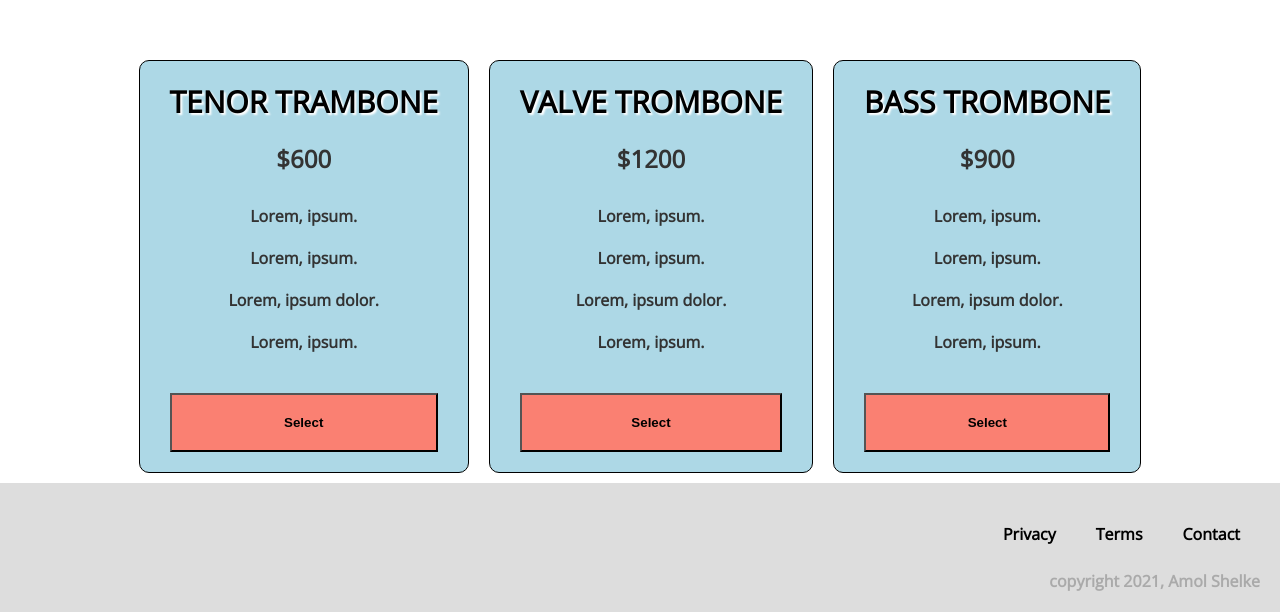
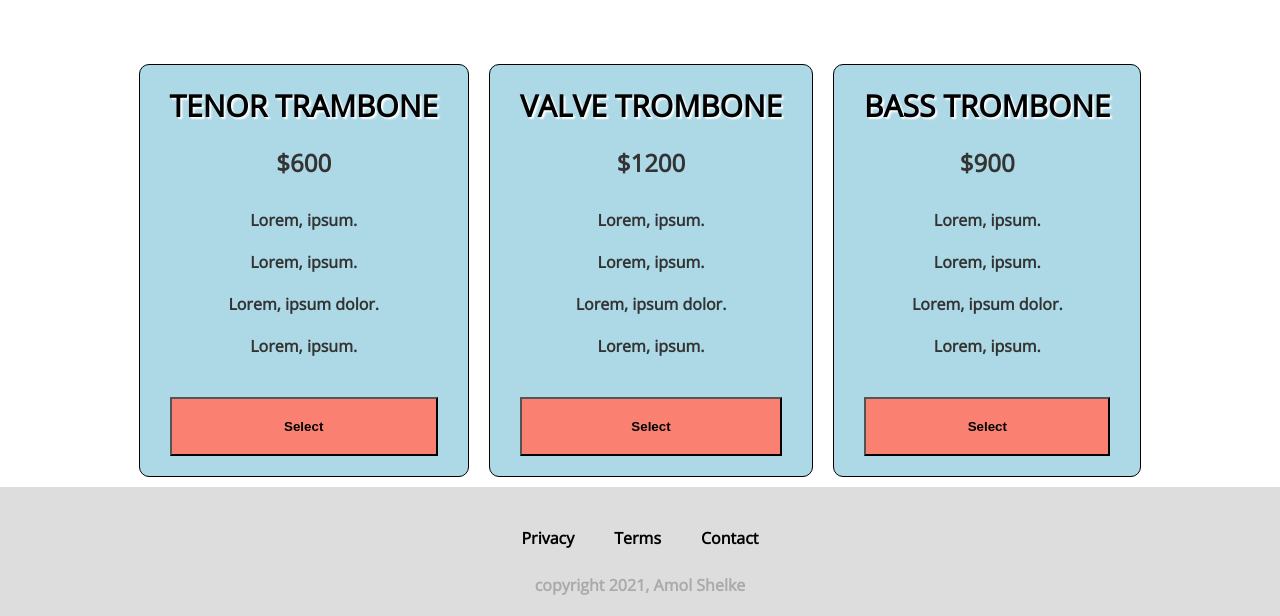
Before and after one commit to AmolShelke2/ProductLandingPage, a plain HTML site: page index.html in a window 1280 px wide. Shown: the part 1846-2462 px from the top of the page. Drawn offline with nearby package versions, Linux system fonts and the light colour scheme.

Commit message:
fixed some bugs

```diff
--- a/style.css
+++ b/style.css
@@ -45,6 +45,7 @@ body {
 
 #nav-bar a {
   text-decoration: none;
+  color: #000;
   padding: 20px;
   margin: 5px;
   font-size: 20px;
@@ -72,6 +73,7 @@ body {
   margin: 5px;
   text-align: center;
   padding: 10px 5px;
+  border: 2px solid salmon;
 }
 
 #submit {
@@ -191,11 +193,15 @@ footer {
   background-color: #ddd;
   color: #000;
   padding: 20px;
+  text-align: center;
+  display: flex;
+  align-items: center;
+  justify-content: center;
+  flex-direction: column;
 }
 
 footer ul {
   display: flex;
-  justify-content: flex-end;
 }
 
 footer li {
```
